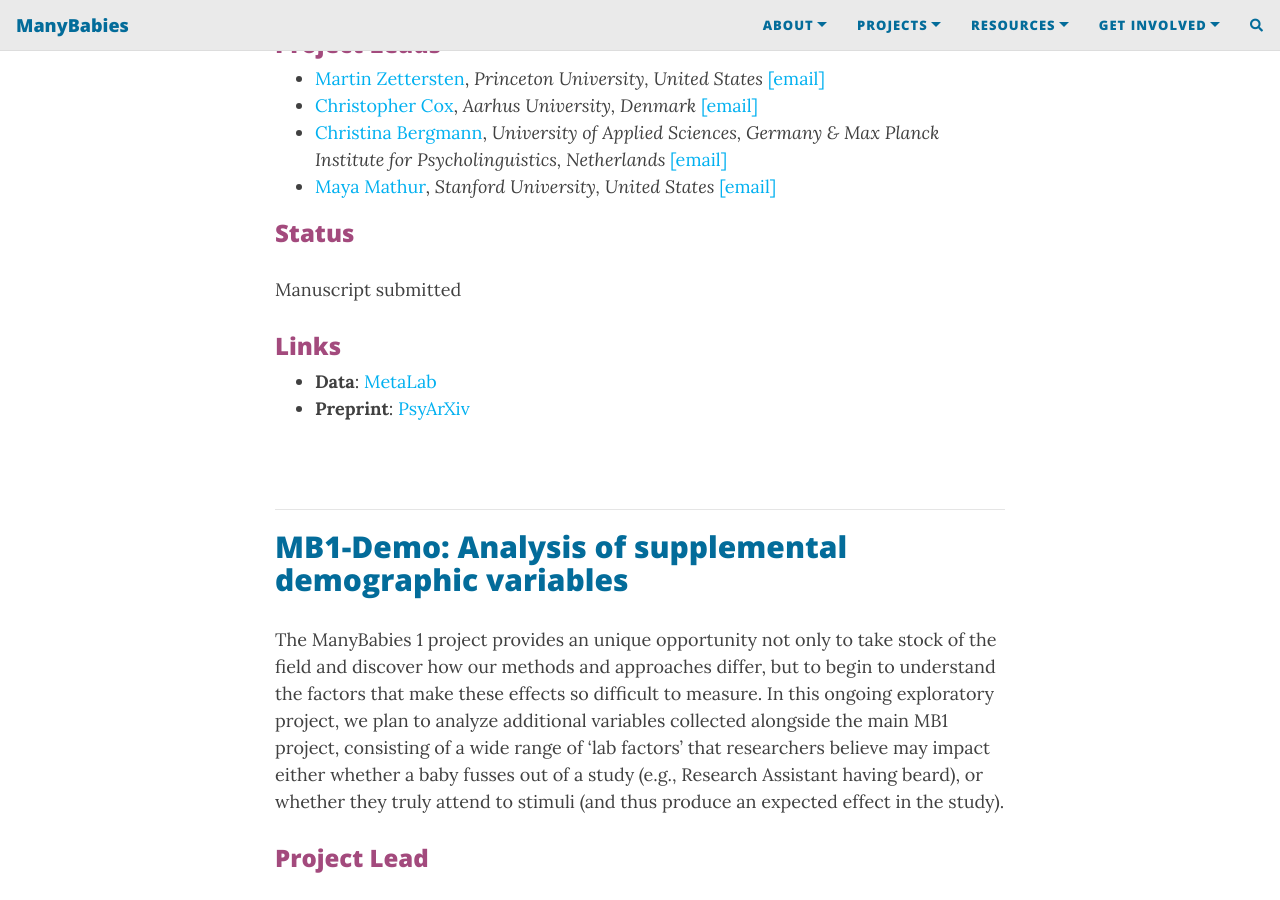
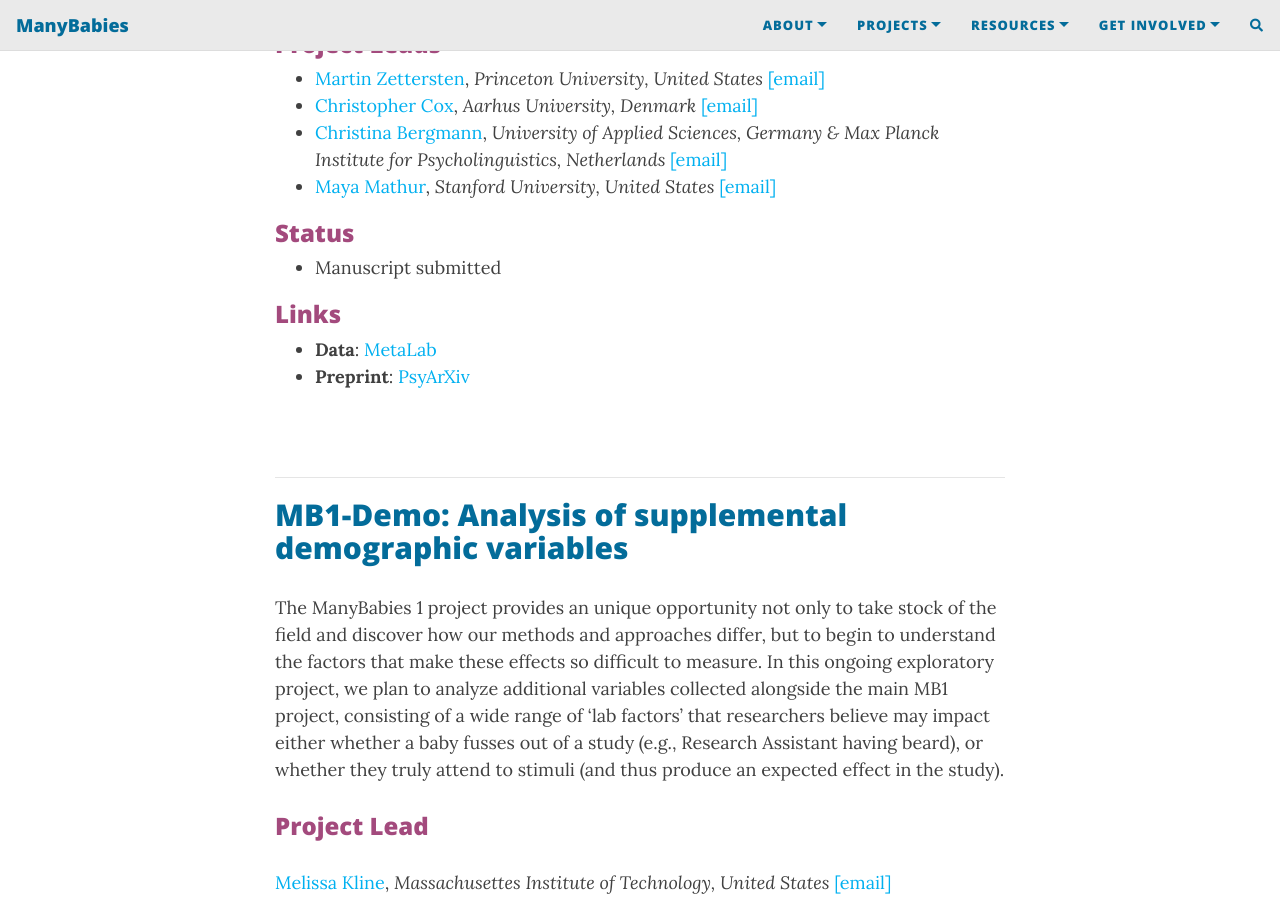
Before and after one commit to manybabies/manybabies.github.io, a Jekyll site: the page built from MB1SA.md, in a window 1280 px wide and 900 px high, scrolled down 857 px. Built offline with Jekyll 4.4.1, drawn with Linux system fonts in a browser that asks for light colours; nearby versions of some CDN libraries; comment, search, counter and statistics services are not loaded.

Commit message:
fix typos

```diff
--- a/MB1SA.md
+++ b/MB1SA.md
@@ -24,7 +24,7 @@
 
 
 ### Status
-Manuscript submitted
+* Manuscript submitted
 
 ### Links
 * **Data**: [MetaLab](http://metalab.stanford.edu/dataset/idspref.html)
```
Also changed, not shown: MB5.md (+1 -1 lines), projects.md (+1 -0 lines).
